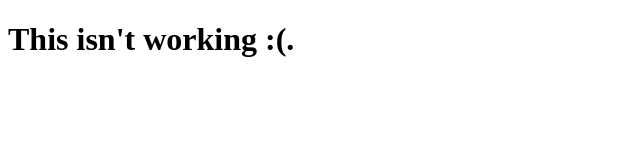
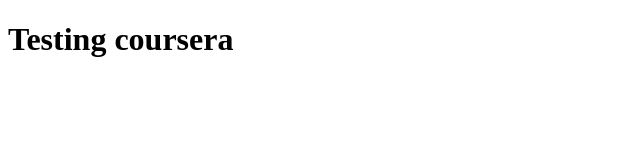
Before and after one commit to TarunTikkoo/coursera-test, a plain HTML site: page site/index.html in a window 1280 px wide. Shown: the whole page, without its empty margins (0-640 px from the left). Drawn offline with Linux system fonts and the light colour scheme.

Commit message:
My First Page

```diff
--- a/site/index.html
+++ b/site/index.html
@@ -5,6 +5,6 @@
     <title>Hello World</title>
   </head>
   <body>
-    <h1>This isn't working :(.</h1>
+    <h1>Testing coursera</h1>
   </body>
 </html>
```
